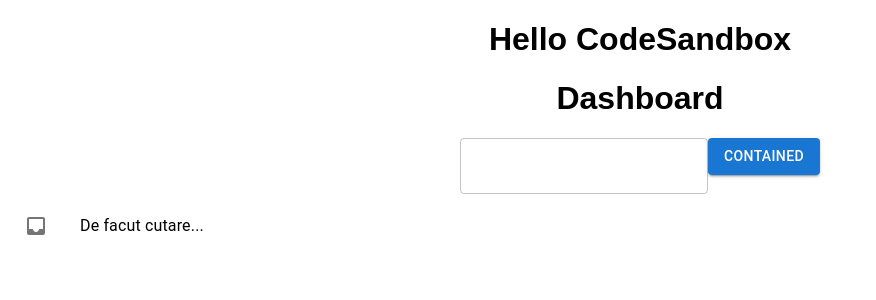
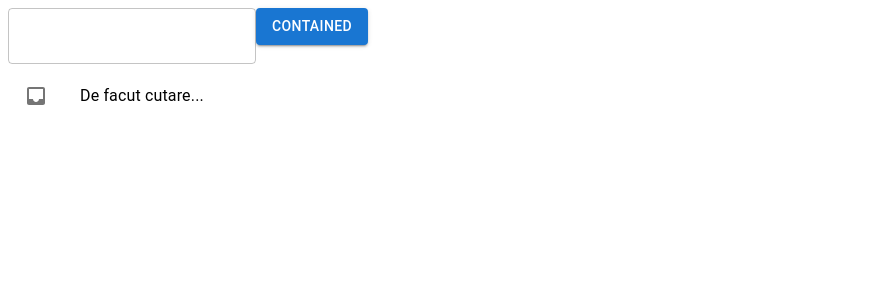
Before and after one commit to AdiBadea/baseline-todo, a React (Create React App) app: page / in a window 1280 px wide. Shown: the top 300 px of the page, without its empty margins (0-876 px from the left). Built offline with nearby package versions, Linux system fonts and the light colour scheme.

Commit message:
Working on adding localstorage

```diff
--- a/src/App.tsx
+++ b/src/App.tsx
@@ -1,11 +1,14 @@
+import { useEffect } from "react";
 import "./styles.css";
 
 import DashboardPage from "./pages/DashboardPage/DashboardPage";
 
 export default function App() {
+  useEffect(() => {
+    console.log(window.localStorage);
+  }, []);
   return (
-    <div className="App">
-      <h1>Hello CodeSandbox</h1>
+    <div>
       <DashboardPage />
     </div>
   );
--- a/src/pages/DashboardPage/DashboardPage.tsx
+++ b/src/pages/DashboardPage/DashboardPage.tsx
@@ -6,7 +6,6 @@
 function DashboardPage() {
   return (
     <div>
-      <h1>Dashboard</h1>
       <NewTaskSection />
       <TaskListSection />
     </div>
--- a/src/pages/DashboardPage/NewTaskSection/NewTaskSection.tsx
+++ b/src/pages/DashboardPage/NewTaskSection/NewTaskSection.tsx
@@ -1,13 +1,22 @@
-import React from "react";
+import React, { useState } from "react";
 
 import TextField from "@mui/material/TextField";
 import Button from "@mui/material/Button";
 
 function NewTaskSection() {
+  const [newTaskName, setNewTaskName] = useState("");
+
+  const handleTaskAdd = () => {
+    console.log(newTaskName);
+    console.log(window.localStorage);
+  };
+
   return (
     <div>
-      <TextField />
-      <Button variant="contained">Contained</Button>
+      <TextField onChange={(event) => setNewTaskName(event.target.value)} />
+      <Button variant="contained" onClick={handleTaskAdd}>
+        Contained
+      </Button>
     </div>
   );
 }
--- a/src/styles.css
+++ b/src/styles.css
@@ -1,4 +1,4 @@
-.App {
+/* .App {
   font-family: sans-serif;
   text-align: center;
-}
+} */
```
